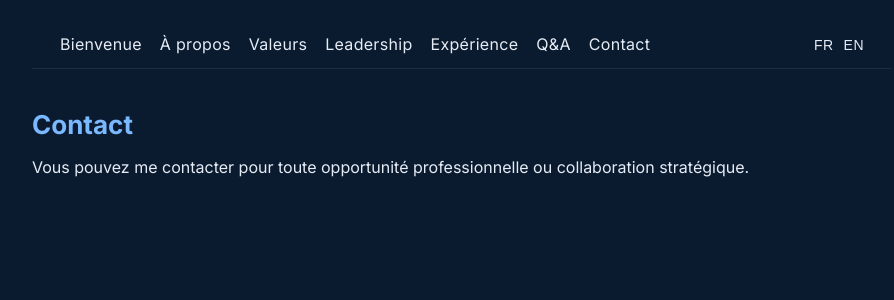
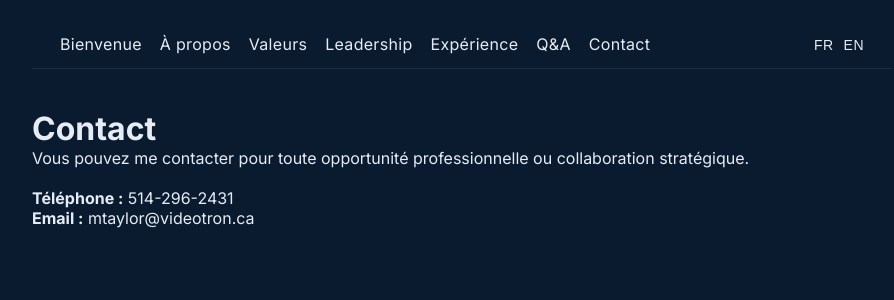
Before and after one commit to mtaylor-can/michael-app, a React (Vite) app: page /contact in a window 1280 px wide. Shown: the top 300 px of the page, without its empty margins (178-1072 px from the left). Built offline with nearby package versions, Linux system fonts and the light colour scheme.

Commit message:
Fix Contact page fields

```diff
--- a/src/pages/Contact.tsx
+++ b/src/pages/Contact.tsx
@@ -1,12 +1,18 @@
-import Section from "../components/Section";
+import { useTranslation } from "react-i18next";
+import "./Home.css";
 
 export default function Contact() {
+  const { t } = useTranslation();
+
   return (
-    <Section title="Contact">
-      <p>
-        Vous pouvez me contacter pour toute opportunité professionnelle ou
-        collaboration stratégique.
-      </p>
-    </Section>
+    <div className="section">
+      <h1>{t("contact.title")}</h1>
+      <p>{t("contact.text")}</p>
+
+      <div className="contact-info" style={{ marginTop: "20px" }}>
+        <p><strong>Téléphone :</strong> {t("contact.phone")}</p>
+        <p><strong>Email :</strong> {t("contact.email")}</p>
+      </div>
+    </div>
   );
 }
```
